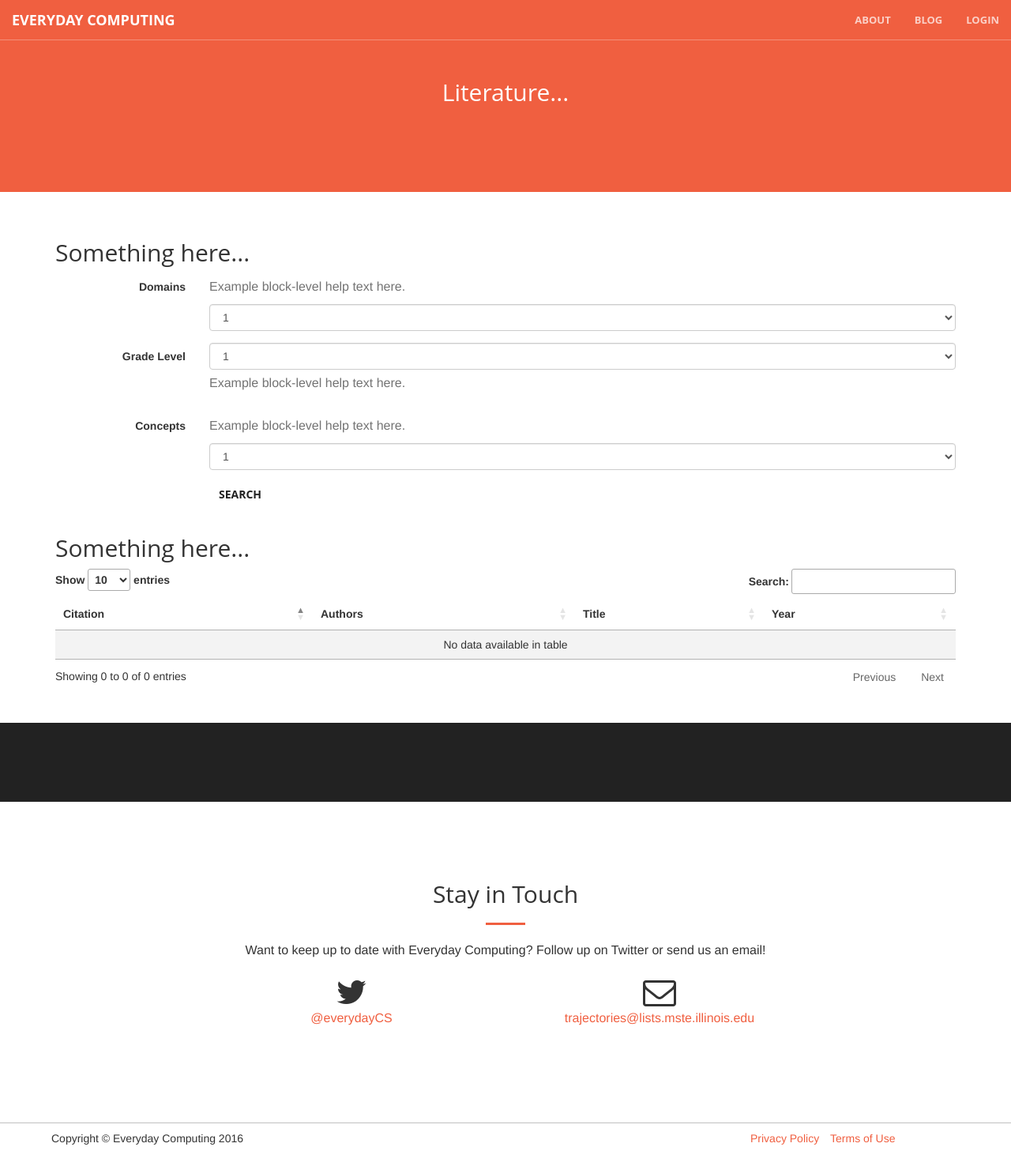
After one commit to everydaycomputing/everydaycomputing.org, a Python web app: template templates/public/public_literature_query.html in a window 1280 px wide. The commit adds this page. Shown: the whole page at 79% size. Run offline with Jinja, Linux system fonts and the light colour scheme; the template is opened without the code that fills it, so the values that code supplies are empty; some libraries are stand-ins or nearby versions.

Commit message:
Add template for the public facing database.
- Implement DataTables.js

```diff
--- a/app.yaml
+++ b/app.yaml
@@ -35,3 +35,4 @@ skip_files:
 - ^(.*/)?.*/RCS/.*$
 - ^(.*/)?\..*$
 - ^(.*/)?\.bak$
+- ^(.*/)?\.txt$
--- a/everydaycomputing.py
+++ b/everydaycomputing.py
@@ -53,7 +53,7 @@ class MainPage(webapp2.RequestHandler):
 #
 #
 APP = webapp2.WSGIApplication([
-                               webapp2.Route('/', handler=MainPage, name='home'),
+                               #webapp2.Route('/', handler=MainPage, name='home'),
                                #webapp2.Route('/resource/', handler=ResourceHandler, name='resource-handler'),
                                routes.PathPrefixRoute('/resource', [
                                                                    webapp2.Route('/', ResourceHandler, 'user-overview'),
--- a/templates/public/public_base_template.html
+++ b/templates/public/public_base_template.html
@@ -21,6 +21,7 @@
 
                     <!-- Custom CSS -->
                     <link rel="stylesheet" href="/static/css/creative.css" type="text/css">
+                    <link rel="stylesheet" href="https://cdn.datatables.net/1.10.12/css/jquery.dataTables.min.css" type="text/css">
                       <style>
                         .text-muted {
                           text-align:left;
@@ -43,6 +44,20 @@
                        <script src="https://oss.maxcdn.com/libs/respond.js/1.4.2/respond.min.js"></script>
                        <![endif]-->
 
+                     <script type="text/javascript" language="javascript" src="//code.jquery.com/jquery-1.12.3.js">
+                       </script>
+                     <script type="text/javascript" language="javascript" src="https://cdn.datatables.net/1.10.12/js/jquery.dataTables.min.js">
+                       </script>
+
+                      <script type="text/javascript" class="init">
+
+
+                        $(document).ready(function() {
+                                          $('#example').DataTable();
+                                          } );
+
+
+                        </script>
                       </head>
 
   <body id="page-top">
@@ -132,11 +147,8 @@
       </div>
     </footer>
 
-
-
     <!-- jQuery -->
-    <script src="/static/js/jquery.js"></script>
-
+    <!-- <script src="/static/js/jquery.js"></script> -->
     <!-- Bootstrap Core JavaScript -->
     <!-- Latest compiled and minified JavaScript -->
     <script src="https://maxcdn.bootstrapcdn.com/bootstrap/3.3.7/js/bootstrap.min.js" integrity="sha384-Tc5IQib027qvyjSMfHjOMaLkfuWVxZxUPnCJA7l2mCWNIpG9mGCD8wGNIcPD7Txa" crossorigin="anonymous"></script>
--- /dev/null
+++ b/templates/public/public_literature_query.html
@@ -0,0 +1,147 @@
+{% extends "templates/public/public_base_template.html" %}
+
+{% block body %}
+
+<section class="bg-primary" id="about">
+  <div class="container">
+    <div class="row">
+      <div class="col-lg-8 col-lg-offset-2 text-center">
+        <h2 class="section-heading">Literature...</h2>
+      </div>
+    </div>
+  </div>
+</section>
+
+<br/>
+<br/>
+
+<div class="container">
+  <h2>Something here...</h2>
+  <form class="form-horizontal">
+    <!--
+     <div class="form-group">
+     <label for="inputEmail3" class="col-sm-2 control-label">Email</label>
+     <div class="col-sm-10">
+     <input type="email" class="form-control" id="inputEmail3" placeholder="Email"/>
+     </div>
+     </div>
+
+     <div class="form-group">
+     <label for="inputPassword3" class="col-sm-2 control-label">Password</label>
+     <div class="col-sm-10">
+     <input type="password" class="form-control" id="inputPassword3" placeholder="Password">
+     </div>
+     </div>
+     <div class="form-group">
+     <div class="col-sm-offset-2 col-sm-10">
+     <div class="checkbox">
+     <label>
+     <input type="checkbox"> Remember me
+     </label>
+     </div>
+     </div>
+     </div>
+     -->
+
+    <!-- -->
+    <div class="form-group">
+      <label for="" class="col-sm-2 control-label">Domains</label>
+      <div class="col-sm-10">
+        <p class="help-block">Example block-level help text here.</p>
+        <select class="form-control" id="">
+          <option>1</option>
+          <option>2</option>
+          <option>3</option>
+          <option>4</option>
+          <option>5</option>
+        </select>
+
+      </div>
+    </div>
+
+    <div class="form-group">
+      <label for="" class="col-sm-2 control-label">Grade Level</label>
+      <div class="col-sm-10">
+        <select class="form-control" id="">
+          <option>1</option>
+          <option>2</option>
+          <option>3</option>
+          <option>4</option>
+          <option>5</option>
+        </select>
+        <p class="help-block">Example block-level help text here.</p>
+      </div>
+    </div>
+
+    <div class="form-group">
+      <label for="" class="col-sm-2 control-label">Concepts</label>
+      <div class="col-sm-10">
+        <p class="help-block">Example block-level help text here.</p>
+        <select class="form-control" id="">
+          <option>1</option>
+          <option>2</option>
+          <option>3</option>
+          <option>4</option>
+          <option>5</option>
+        </select>
+
+      </div>
+    </div>
+
+
+    <div class="form-group">
+      <div class="col-sm-offset-2 col-sm-10">
+        <button type="submit" class="btn btn-default">Search</button>
+      </div>
+    </div>
+  </form>
+
+</div>
+
+
+<!-- Results -->
+<div class="container">
+  <h2>Something here...</h2>
+
+  <div class="table-responsive">
+    <table id="example" class="table table-striped display">
+      <thead>
+        <tr>
+          <th>Citation</th>
+          <th>Authors</th>
+          <th>Title</th>
+          <th>Year</th>
+        </tr>
+      </thead>
+      <tbody>
+
+        {% for article in articles %}
+        <tr>
+          <td>{{ article.citation }}</td>
+          <td>
+            {% for author in article.author_names %}
+            <span>{{ author.family_name}},&nbsp;{{ author.given_name}}</span>;
+            {% endfor %}
+            </td>
+            <td><a href="https://scholar.google.com/scholar?hl=en&q={{ article.title }} {{article.journal}} {{article.year}}">{{ article.title}}</a></td>
+            <td>{{ article.year}}</td>
+        </tr>
+        {% endfor %}
+
+
+      </tbody>
+    </table>
+    <br/><br/>
+  </div>
+</div>
+
+<aside class="bg-dark">
+  <div class="container text-center">
+    <!--<div class="call-to-action">
+     <h2>Free Download at Start Bootstrap!</h2>
+     <a href="#" class="btn btn-default btn-xl wow tada">Download Now!</a>
+     </div>
+     -->
+  </div>
+</aside>
+{% endblock %}
```
Also changed, not shown: public.py (+33 -0 lines).
